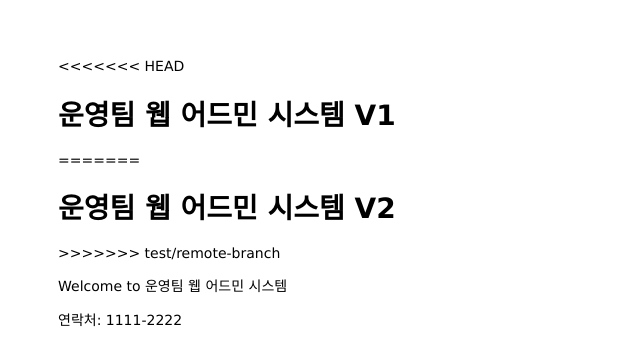
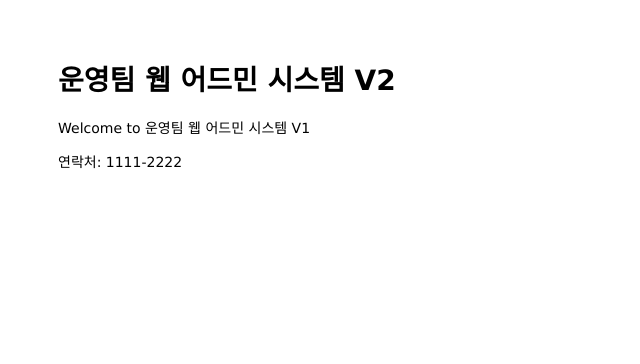
Before and after one commit to deeplearningMaestro/study_park_com_ubuntu, a website: page public/index.html in a window 1280 px wide. Shown: the whole page, without its empty margins (0-640 px from the left). Drawn offline with Linux system fonts and the light colour scheme.

Commit message:
Change body

```diff
--- a/public/index.html
+++ b/public/index.html
@@ -6,12 +6,8 @@
 </head>
 
 <body>
-<<<<<<< HEAD
-  <h1>운영팀 웹 어드민 시스템 V1</h1>
-=======
   <h1>운영팀 웹 어드민 시스템 V2</h1>
->>>>>>> test/remote-branch
-  <p>Welcome to 운영팀 웹 어드민 시스템</p>
+  <p>Welcome to 운영팀 웹 어드민 시스템 V1</p>
 </body>
 
 <footer>
```
